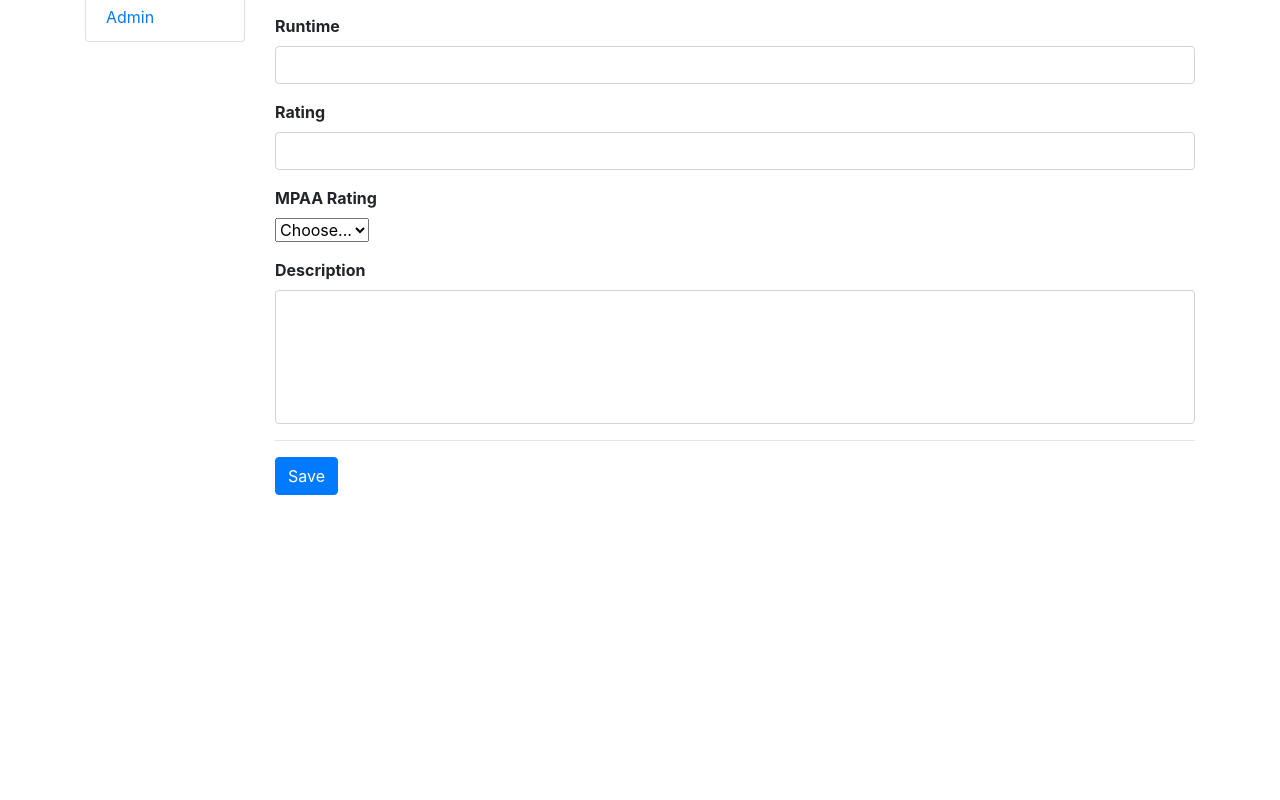
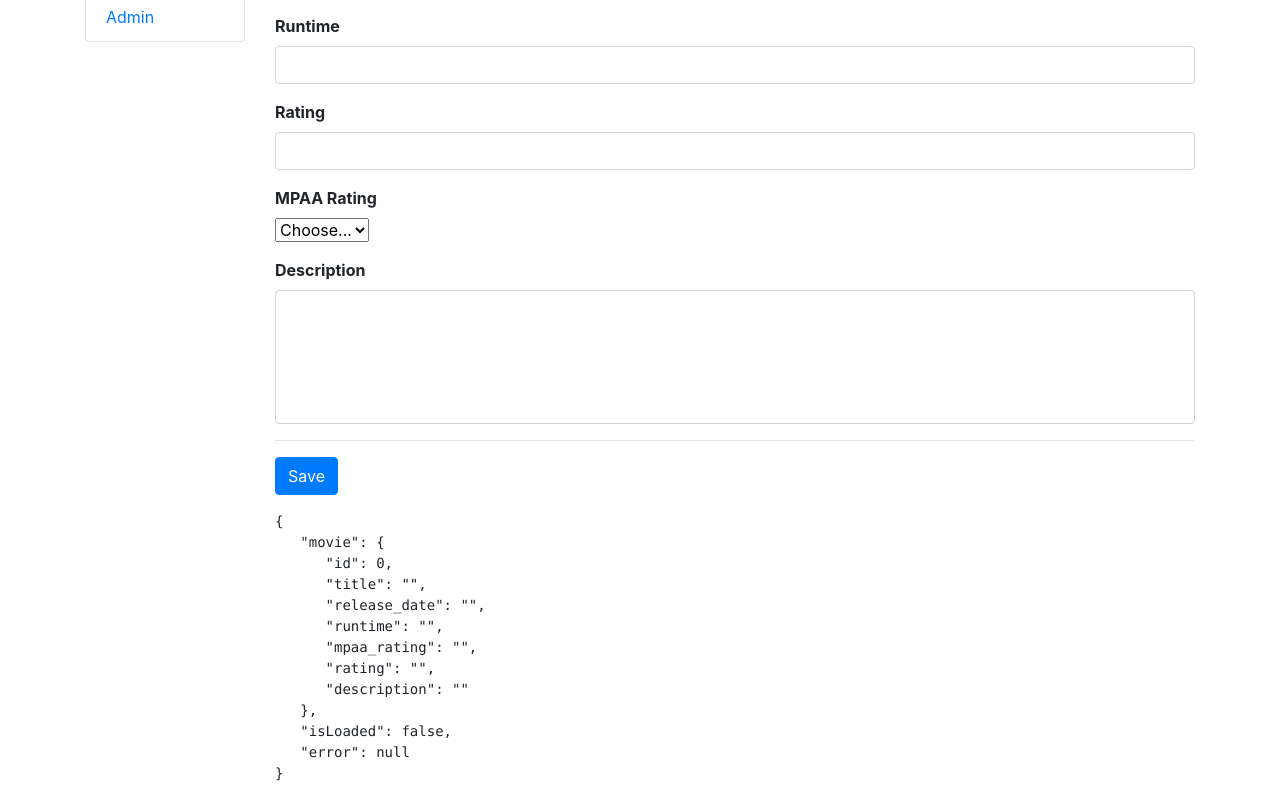
Before and after one commit to hilmiwicak/learn-go-react, a React (Create React App) app in the folder react/: page /admin/add-movie in a window 1280 px wide. Shown: the part 276-1076 px from the top of the page. Before the commit the page ends 800 px from the top, so only its background shows below. Built offline with nearby package versions, Linux system fonts and the light colour scheme.

Commit message:
Update EditMovie controlled component and binding it to state

```diff
--- a/react/src/components/EditMovie/EditMovie.js
+++ b/react/src/components/EditMovie/EditMovie.js
@@ -8,8 +8,43 @@ export default class EditMovie extends React.Component {
     error: null,
   };
 
-  componentDidMount() {
+  constructor(props) {
+    super(props);
+    this.state = {
+      movie: {
+        id: 0,
+        title: "",
+        release_date: "",
+        runtime: "",
+        mpaa_rating: "",
+        rating: "",
+        description: "",
+      },
+      isLoaded: false,
+      error: null,
+    };
+
+    this.handleChange = this.handleChange.bind(this);
+    this.handleSubmit = this.handleSubmit.bind(this);
   }
+
+  handleSubmit = (event) => {
+    console.log("Form was submitted");
+    event.preventDefault();
+  };
+
+  handleChange = (event) => {
+    let value = event.target.value;
+    let name = event.target.name;
+    this.setState((prevState) => ({
+      movie: {
+        ...prevState.movie,
+        [name]: value,
+      },
+    }));
+  };
+
+  componentDidMount() {}
 
   render() {
     let { movie } = this.state;
@@ -18,9 +53,17 @@ export default class EditMovie extends React.Component {
       <Fragment>
         <h2>Add/Edit Movie</h2>
 
-        <form method="post">
+        <form onSubmit={this.handleSubmit}>
+          <input
+            type="hidden"
+            name="id"
+            id="id"
+            value={movie.id}
+            onChange={this.handleChange}
+          />
+
           <div className="mb-3">
-            <label for="title" className="form-label">
+            <label htmlFor="title" className="form-label">
               Title
             </label>
             <input
@@ -29,11 +72,12 @@ export default class EditMovie extends React.Component {
               id="title"
               name="title"
               value={movie.title}
+              onChange={this.handleChange}
             />
           </div>
 
           <div className="mb-3">
-            <label for="release_date" className="form-label">
+            <label htmlFor="release_date" className="form-label">
               Release date
             </label>
             <input
@@ -42,11 +86,12 @@ export default class EditMovie extends React.Component {
               id="release_date"
               name="release_date"
               value={movie.release_date}
+              onChange={this.handleChange}
             />
           </div>
 
           <div className="mb-3">
-            <label for="runtime" className="form-label">
+            <label htmlFor="runtime" className="form-label">
               Runtime
             </label>
             <input
@@ -55,11 +100,12 @@ export default class EditMovie extends React.Component {
               id="runtime"
               name="runtime"
               value={movie.runtime}
+              onChange={this.handleChange}
             />
           </div>
 
           <div className="mb-3">
-            <label for="rating" className="form-label">
+            <label htmlFor="rating" className="form-label">
               Rating
             </label>
             <input
@@ -68,25 +114,27 @@ export default class EditMovie extends React.Component {
               id="rating"
               name="rating"
               value={movie.rating}
+              onChange={this.handleChange}
             />
           </div>
 
           <div className="mb-3">
-            <label for="mpaa_rating" className="form-label">
+            <label htmlFor="mpaa_rating" className="form-label">
               MPAA Rating
-            </label><br />
-            <select className="form-select" value={movie.mpaa_rating}>
+            </label>
+            <br />
+            <select name="mpaa_rating" className="form-select" value={movie.mpaa_rating} onChange={this.handleChange}>
               <option className="form-select">Choose...</option>
               <option className="form-select" value="G">G</option>
               <option className="form-select" value="PG">PG</option>
-              <option className="form-select" value="PG14">PG13</option>
+              <option className="form-select" value="PG13">PG13</option>
               <option className="form-select" value="R">R</option>
               <option className="form-select" value="NC17">NC17</option>
             </select>
           </div>
 
           <div className="mb-3">
-            <label for="description" className="form-label">
+            <label htmlFor="description" className="form-label">
               Description
             </label>
             <textarea
@@ -94,15 +142,19 @@ export default class EditMovie extends React.Component {
               id="description"
               name="description"
               rows="5"
-            >
-              {movie.description}
-            </textarea>
+              onChange={this.handleChange}
+              value={movie.value}
+            />
           </div>
 
           <hr />
 
           <button className="btn btn-primary">Save</button>
         </form>
+
+        <div className="mt-3">
+          <pre>{JSON.stringify(this.state, null, 3)}</pre>
+        </div>
       </Fragment>
     );
   }
```
